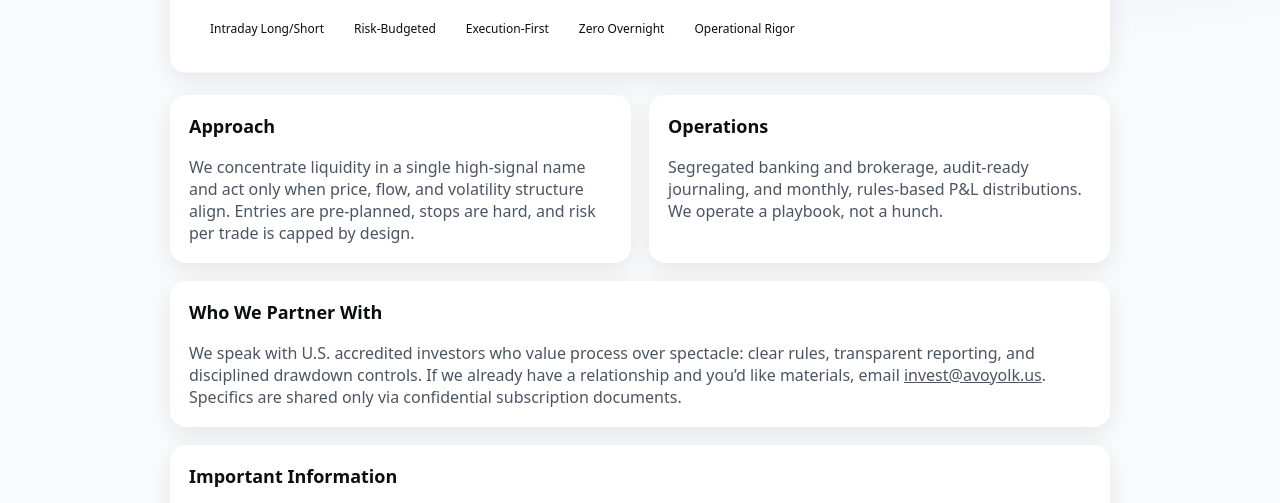
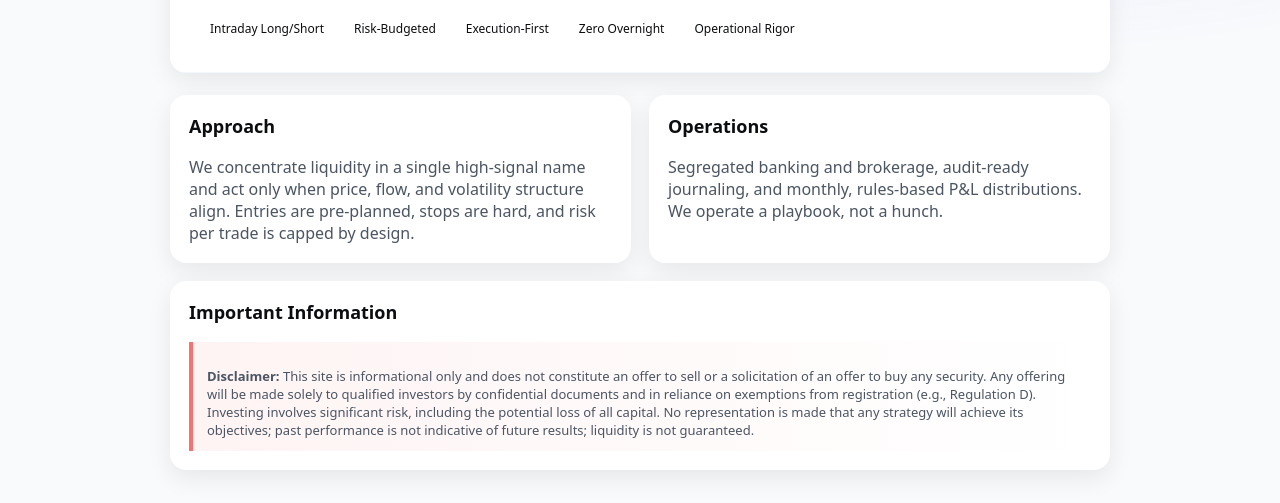
Before and after one commit to Avoyolk/avoyolk-site, a plain HTML site: page index.html in a window 1280 px wide. Shown: the part 227-730 px from the top of the page. Drawn offline with Linux system fonts and the light colour scheme.

Commit message:
Update index.html

```diff
--- a/index.html
+++ b/index.html
@@ -94,10 +94,7 @@
         <p>Segregated banking and brokerage, audit‑ready journaling, and monthly, rules‑based P&L distributions. We operate a playbook, not a hunch.</p>
       </article>
 
-      <article class="card" aria-label="For Accredited Investors">
-        <h3>Who We Partner With</h3>
-        <p>We speak with U.S. accredited investors who value process over spectacle: clear rules, transparent reporting, and disciplined drawdown controls. If we already have a relationship and you’d like materials, email <a href="mailto:invest@avoyolk.us">invest@avoyolk.us</a>. Specifics are shared only via confidential subscription documents.</p>
-      </article>
+
 
       <article class="card" aria-label="Important Information">
         <h3>Important Information</h3>
```
